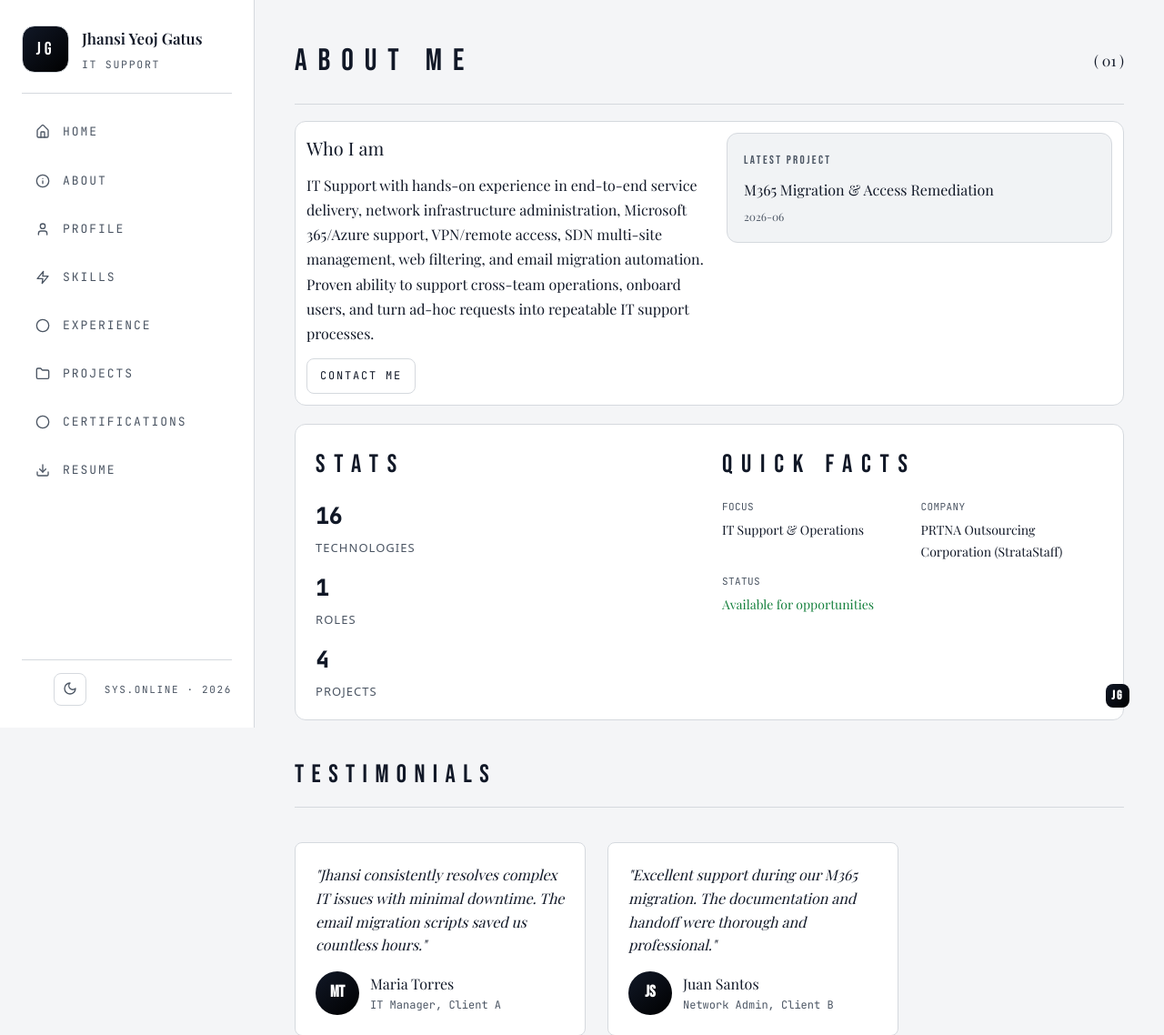
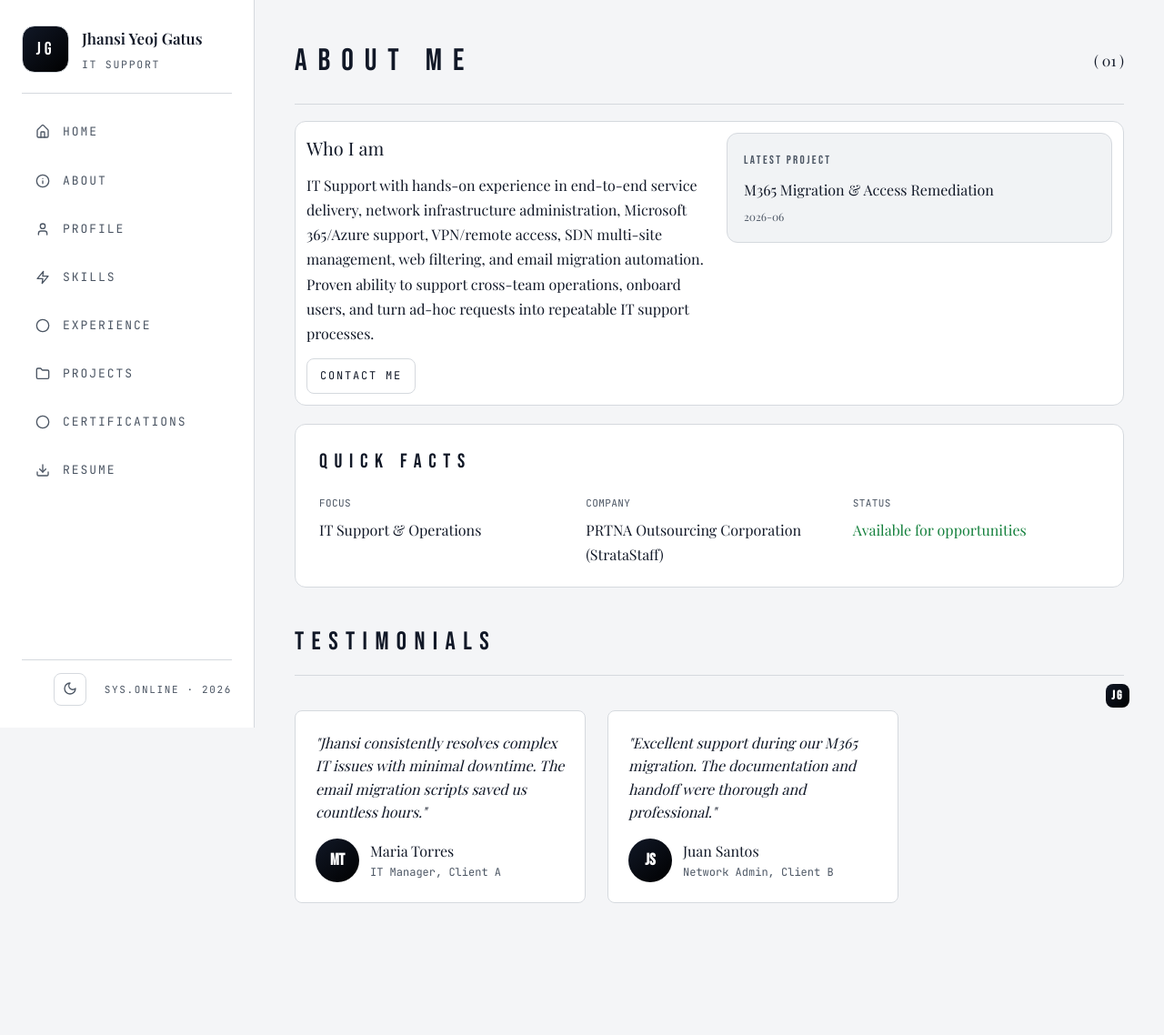
Before and after one commit to eazyboytt/Portfolio, a Flask app: page /about in a window 1280 px wide. Shown: the top 1138 px of the page at 91% size. After the commit the page ends 993 px from the top, so only its background shows below. Run offline with Flask 3, Linux system fonts and the light colour scheme; some web fonts are replaced.

Commit message:
About page: remove stats block; keep cleaner Quick Facts layout

```diff
--- a/templates/about.html
+++ b/templates/about.html
@@ -30,42 +30,21 @@
     </div>
   </div>
 
-  <!-- Stats + Quick Facts composed block -->
-  <div style="margin-top: 20px; border: 1px solid var(--color-border); border-radius: 12px; padding: 20px 22px; background: var(--color-panel);">
-    <div style="display: grid; grid-template-columns: repeat(auto-fit, minmax(220px, 1fr)); gap: 22px 28px; align-items: start;">
+  <!-- Quick Facts -->
+  <div style="margin-top: 20px; border: 1px solid var(--color-border); border-radius: 12px; padding: 22px 26px; background: var(--color-panel);">
+    <div style="font-family: var(--font-display); font-size: 22px; letter-spacing: 0.35em; color: var(--color-ink); text-transform: uppercase; margin-bottom: 18px;">Quick Facts</div>
+    <div style="display: grid; grid-template-columns: repeat(auto-fit, minmax(180px, 1fr)); gap: 18px 22px;">
       <div>
-        <div style="font-family: var(--font-display); font-size: 28px; letter-spacing: 0.35em; color: var(--color-ink); text-transform: uppercase; margin-bottom: 14px;">Stats</div>
-        <div style="display: flex; flex-direction: column; gap: 14px;">
-          <div>
-            <div style="font-family: var(--font-meta); font-size: 24px; font-weight: 600; color: var(--color-ink);">{{ data.skills|length }}</div>
-            <div style="font-family: system-ui, -apple-system, sans-serif; font-size: 13px; color: var(--color-muted); font-weight: 500; letter-spacing: 0.08em; text-transform: uppercase; margin-top: 2px;">Technologies</div>
-          </div>
-          <div>
-            <div style="font-family: var(--font-meta); font-size: 24px; font-weight: 600; color: var(--color-ink);">{{ data.experience|length }}</div>
-            <div style="font-family: system-ui, -apple-system, sans-serif; font-size: 13px; color: var(--color-muted); font-weight: 500; letter-spacing: 0.08em; text-transform: uppercase; margin-top: 2px;">Roles</div>
-          </div>
-          <div>
-            <div style="font-family: var(--font-meta); font-size: 24px; font-weight: 600; color: var(--color-ink);">{{ data.projects|length }}</div>
-            <div style="font-family: system-ui, -apple-system, sans-serif; font-size: 13px; color: var(--color-muted); font-weight: 500; letter-spacing: 0.08em; text-transform: uppercase; margin-top: 2px;">Projects</div>
-          </div>
-        </div>
+        <div style="font-family: var(--font-meta); font-size: 11px; color: var(--color-muted); text-transform: uppercase; letter-spacing: 0.4px; margin-bottom: 6px;">Focus</div>
+        <div style="font-weight: 500; color: var(--color-ink);">IT Support &amp; Operations</div>
       </div>
       <div>
-        <div style="font-family: var(--font-display); font-size: 28px; letter-spacing: 0.35em; color: var(--color-ink); text-transform: uppercase; margin-bottom: 14px;">Quick Facts</div>
-        <div style="display: grid; grid-template-columns: repeat(auto-fit, minmax(160px, 1fr)); gap: 12px 18px;">
-          <div>
-            <div style="font-family: var(--font-meta); font-size: 11px; color: var(--color-muted); text-transform: uppercase; letter-spacing: 0.4px; margin-bottom: 4px;">Focus</div>
-            <div style="font-weight: 500; color: var(--color-ink); font-size: 14px;">IT Support & Operations</div>
-          </div>
-          <div>
-            <div style="font-family: var(--font-meta); font-size: 11px; color: var(--color-muted); text-transform: uppercase; letter-spacing: 0.4px; margin-bottom: 4px;">Company</div>
-            <div style="font-weight: 500; color: var(--color-ink); font-size: 14px;">{{ p.company }}</div>
-          </div>
-          <div>
-            <div style="font-family: var(--font-meta); font-size: 11px; color: var(--color-muted); text-transform: uppercase; letter-spacing: 0.4px; margin-bottom: 4px;">Status</div>
-            <div style="font-weight: 500; color: #15803d; font-size: 14px;">Available for opportunities</div>
-          </div>
-        </div>
+        <div style="font-family: var(--font-meta); font-size: 11px; color: var(--color-muted); text-transform: uppercase; letter-spacing: 0.4px; margin-bottom: 6px;">Company</div>
+        <div style="font-weight: 500; color: var(--color-ink);">{{ p.company }}</div>
+      </div>
+      <div>
+        <div style="font-family: var(--font-meta); font-size: 11px; color: var(--color-muted); text-transform: uppercase; letter-spacing: 0.4px; margin-bottom: 6px;">Status</div>
+        <div style="font-weight: 500; color: #15803d;">Available for opportunities</div>
       </div>
     </div>
   </div>
```
Also changed, not shown: docs/about.html (+12 -33 lines).
